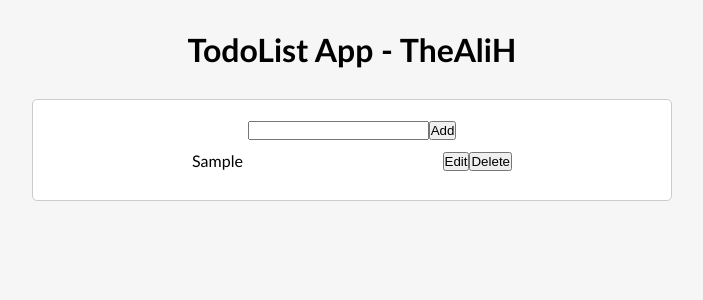
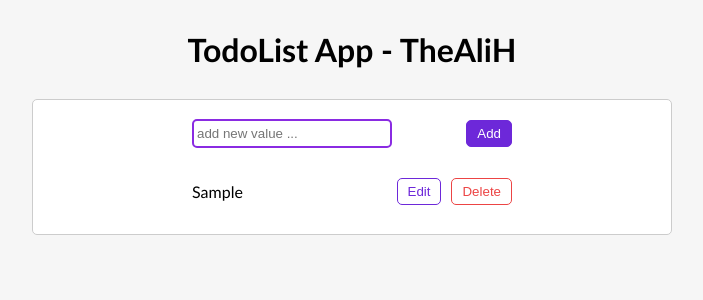
Before and after one commit to thealih/TodoApplication, a React (Create React App) app: page / in a window 1280 px wide. Both pictures are taken after typing "Sample" into the empty fields and a click on the button "Add". Shown: the top 300 px of the page, without its empty margins (288-991 px from the left). Built offline with nearby package versions, Linux system fonts and the light colour scheme.

Commit message:
add new style & refactor TodoForm Component & fix bugs

```diff
--- a/src/App.css
+++ b/src/App.css
@@ -31,3 +31,44 @@
   text-decoration: line-through;
   color: #ccc;
 }
+
+input {
+  border: 1px solid #ccc;
+  border-radius: 5px;
+  padding: 5px 3px;
+  outline: none;
+  width: 200px;
+}
+input:focus {
+  border: 2px solid blueviolet;
+}
+.formControl {
+  display: flex;
+  align-items: center;
+  justify-content: space-between;
+  width: 20rem;
+  margin-bottom: 20px;
+}
+.btn {
+  color: #6d28d9;
+  background-color: #fff;
+  border: 1px solid #6d28d9;
+  border-radius: 5px;
+  outline: none;
+  padding: 5px 10px;
+  cursor: pointer;
+}
+
+.remove {
+  color: rgb(236, 68, 68);
+  border: 1px solid rgb(236, 68, 68);
+  margin-left: 10px;
+}
+.addTodo {
+  color: #fff;
+  background-color: #6d28d9;
+}
+.updateTodo {
+  color: #9f75e2;
+  background-color: #fff;
+}
--- a/src/component/Todo/Todo.jsx
+++ b/src/component/Todo/Todo.jsx
@@ -5,8 +5,12 @@
         {todo.text}
       </div>
       <div>
-        <button onClick={onEdit}>Edit</button>
-        <button onClick={onDelete}>Delete</button>
+        <button className="btn" onClick={onEdit}>
+          Edit
+        </button>
+        <button className="btn remove" onClick={onDelete}>
+          Delete
+        </button>
       </div>
     </div>
   );
--- a/src/component/TodoApp/TodoApp.jsx
+++ b/src/component/TodoApp/TodoApp.jsx
@@ -25,7 +25,14 @@
     const filteredTodos = todos.filter((item) => item.id !== id);
     setTodos(filteredTodos);
   };
-  const updateTodo = (id) => {};
+  const updateTodo = (id, newValue) => {
+    const index = todos.findIndex((todo) => todo.id === id);
+    const selectedTodo = { ...todos[index] };
+    selectedTodo.text = newValue;
+    const updatedTodos = [...todos];
+    updatedTodos[index] = selectedTodo;
+    setTodos(updatedTodos);
+  };
 
   return (
     <div className="container">
--- a/src/component/TodoForm/TodoForm.jsx
+++ b/src/component/TodoForm/TodoForm.jsx
@@ -1,7 +1,11 @@
-import { useState } from "react";
+import { useEffect, useRef, useState } from "react";
 
 const TodoForm = (props) => {
-  const [input, setInput] = useState("");
+  const [input, setInput] = useState(props.edit ? props.edit.text : "");
+  const inputRef = useRef(null);
+  useEffect(() => {
+    inputRef.current.focus();
+  });
 
   const changeHandler = (e) => {
     setInput(e.target.value);
@@ -18,8 +22,21 @@
 
   return (
     <form action="" onSubmit={submitHandler}>
-      <input type="text" value={input} onChange={changeHandler} />
-      <button type="submit">Add</button>
+      <div className="formControl">
+        <input
+          type="text"
+          value={input}
+          onChange={changeHandler}
+          placeholder={props.edit ? "update value ..." : "add new value ..."}
+          ref={inputRef}
+        />
+        <button
+          className={`btn ${props.edit ? "updateTodo" : "addTodo"}`}
+          type="submit"
+        >
+          {props.edit ? "Update" : "Add"}
+        </button>
+      </div>
     </form>
   );
 };
--- a/src/component/TodoList/TodoList.jsx
+++ b/src/component/TodoList/TodoList.jsx
@@ -4,8 +4,9 @@
 
 const TodoList = ({ todos, onComplete, onDelete, onUpdateTodo }) => {
   const [edit, setEdit] = useState({ id: null, text: "", isCompleted: false });
-  const editTodo = () => {
-    onUpdateTodo(edit.id);
+  const editTodo = (newValue) => {
+    onUpdateTodo(edit.id, newValue);
+    setEdit({ id: null, text: "" });
   };
   const renderTodos = () => {
     if (todos.length === 0) return <p> add some todos </p>;
@@ -23,7 +24,9 @@
     });
   };
   return (
-    <div>{edit.id ? <TodoForm submitTodo={editTodo} /> : renderTodos()}</div>
+    <div>
+      {edit.id ? <TodoForm submitTodo={editTodo} edit={edit} /> : renderTodos()}
+    </div>
   );
 };
 
```
